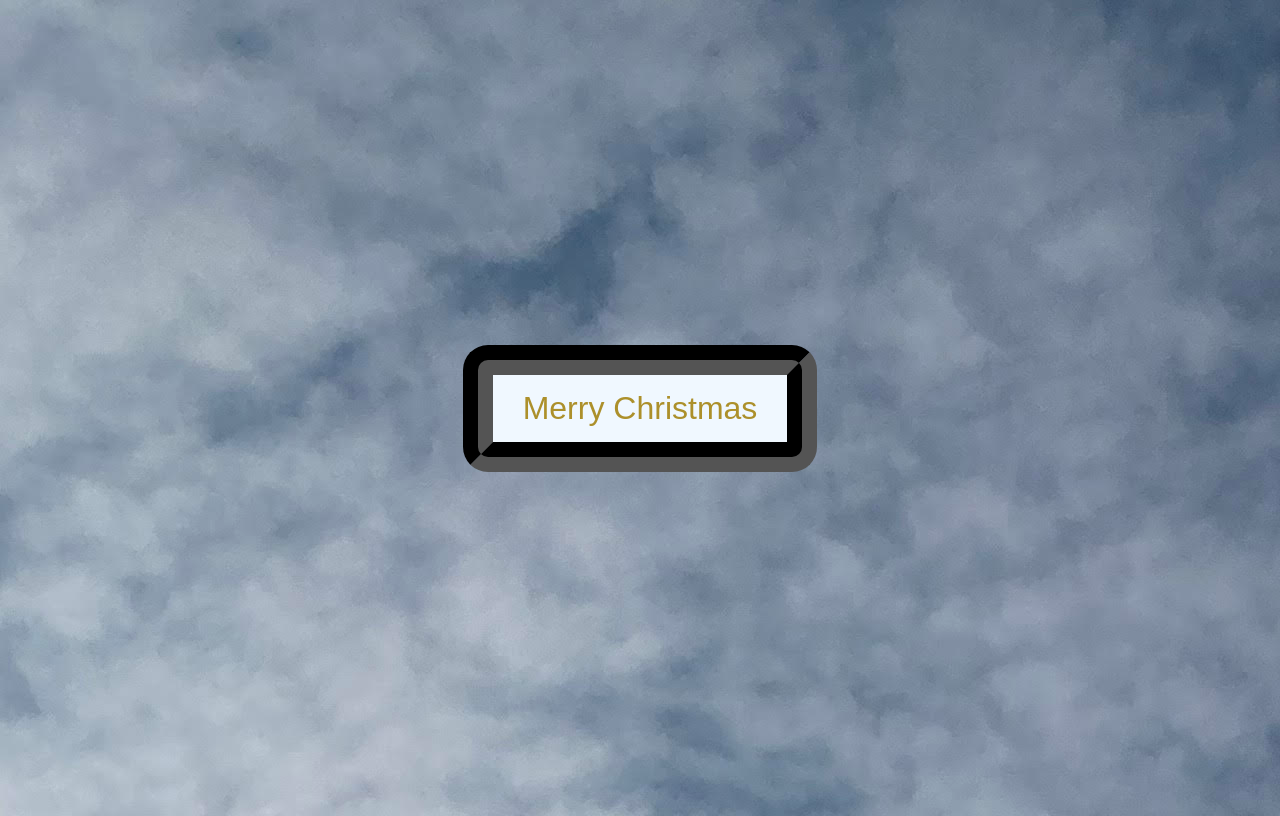
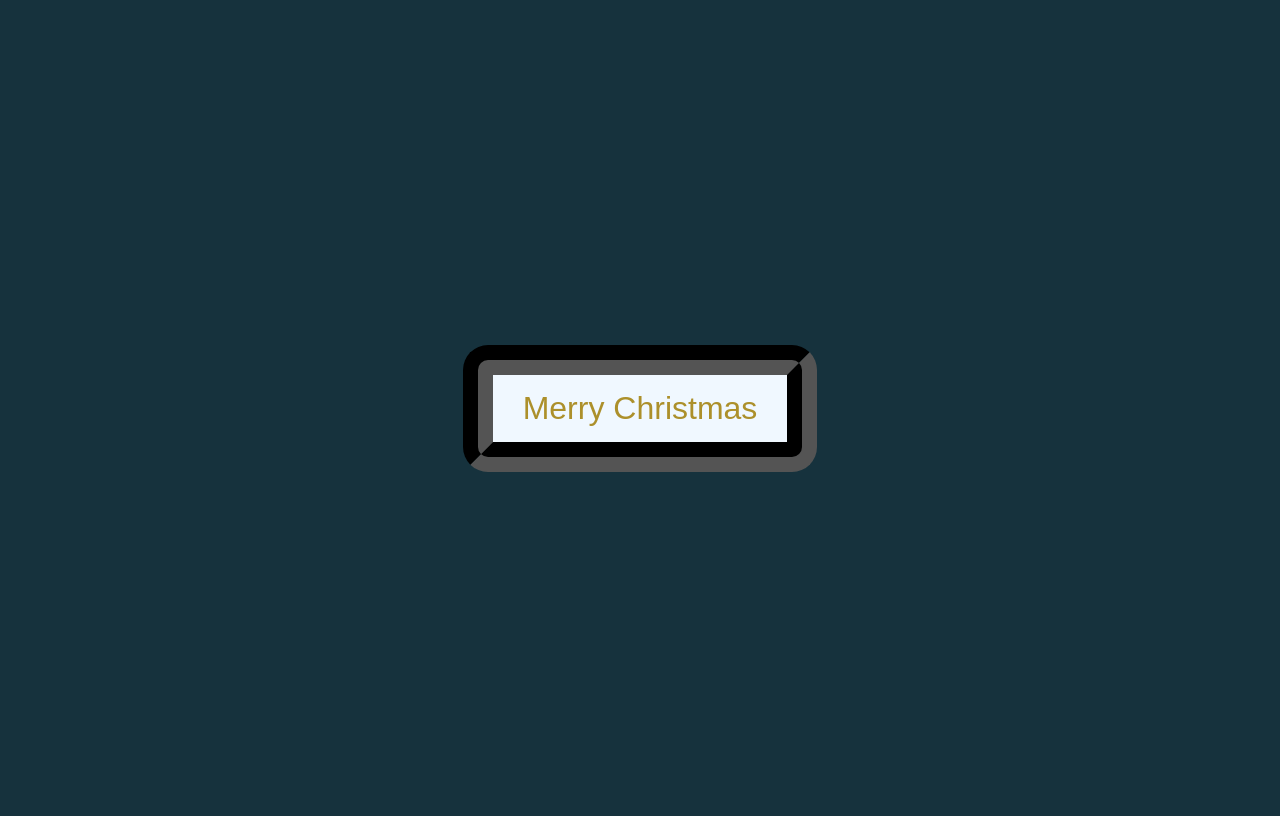
Before and after one commit to Kritikaadhikarii/Christmas-tree, a plain HTML site: page index.html in a window 1280 px wide. Drawn offline with Linux system fonts and the light colour scheme.

Commit message:
new changes made

```diff
--- a/style.css
+++ b/style.css
@@ -3,8 +3,8 @@ body {
   height: 100vh;
   align-items: center;
   justify-content: center;
-  /* background-color: #16323d; */
-  background: url(sky.jpg);
+  background-color: #16323d;
+  /* background: url(sky.jpg); */
 }
 
 .christmas-tree {
```
